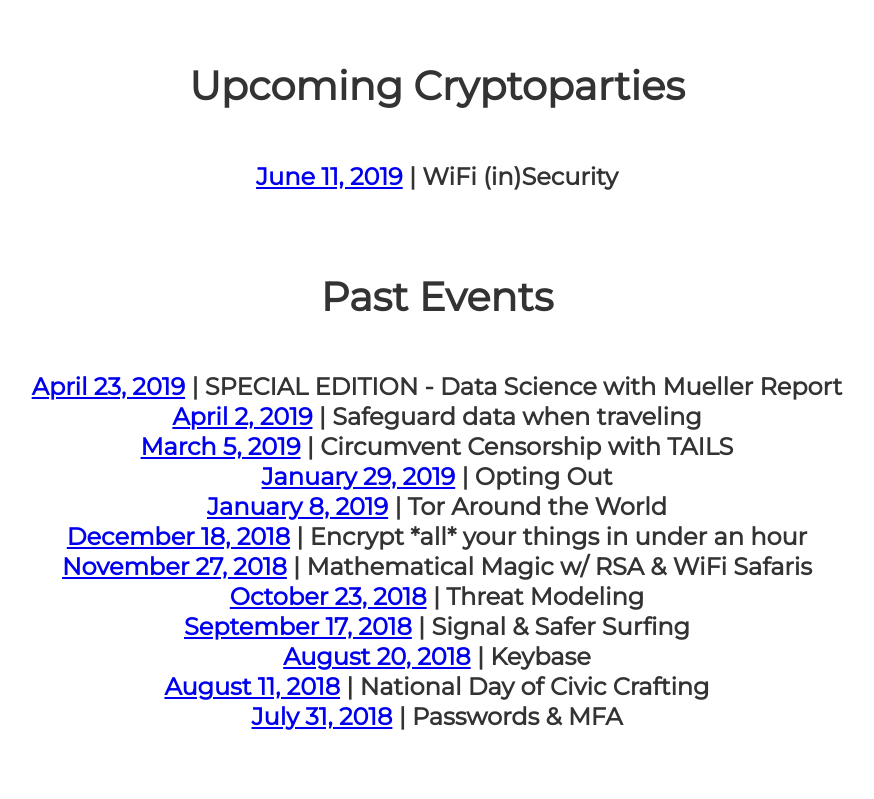
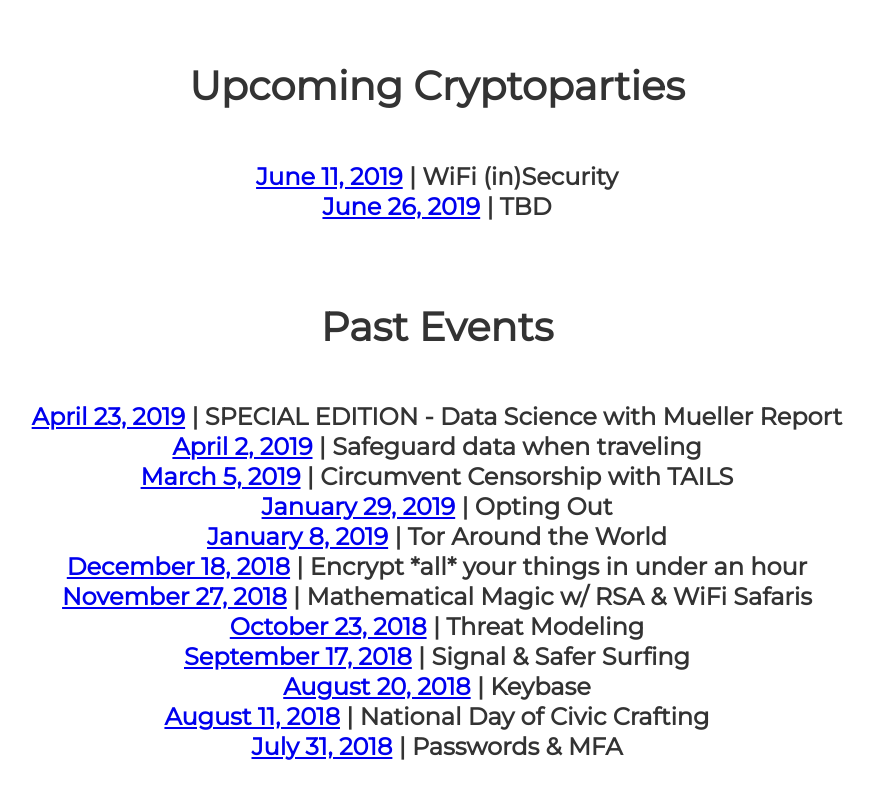
Before and after one commit to cryptopartydc/cryptopartydc.github.io, a Jekyll site: the page built from index.html, in a window 1280 px wide and 900 px high, scrolled down 1634 px, cut to the strip 68-867 px from the top of the window. Shown: the whole strip, without its empty margins (203-1077 px from the left). Built offline with Jekyll 4.4.1, drawn with Linux system fonts in a browser that asks for light colours.

Commit message:
Update events.yml

```diff
--- a/_data/events.yml
+++ b/_data/events.yml
@@ -1,6 +1,10 @@
 - date: June 11, 2019
   topic: WiFi (in)Security
   github: https://github.com/cryptopartydc/cryptoparty_dc/blob/master/06_11_19.md
+
+- date: June 26, 2019
+  topic: TBD
+  github: https://github.com/cryptopartydc/cryptoparty_dc/blob/master/06_26_19.md
 #
 # # - date:
 # #   topic:
```
